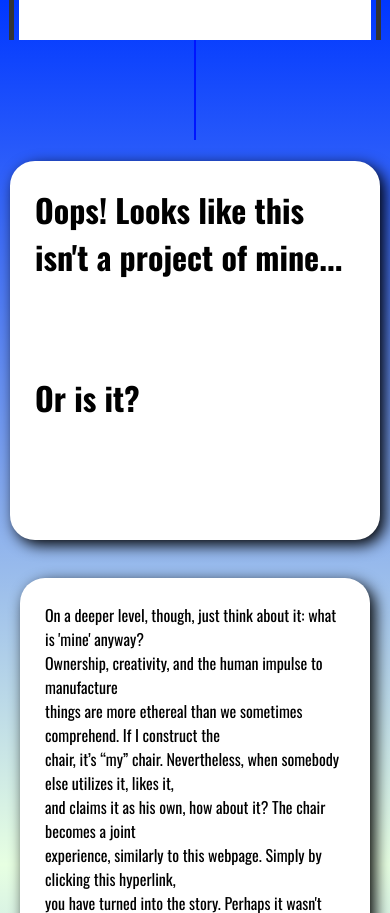
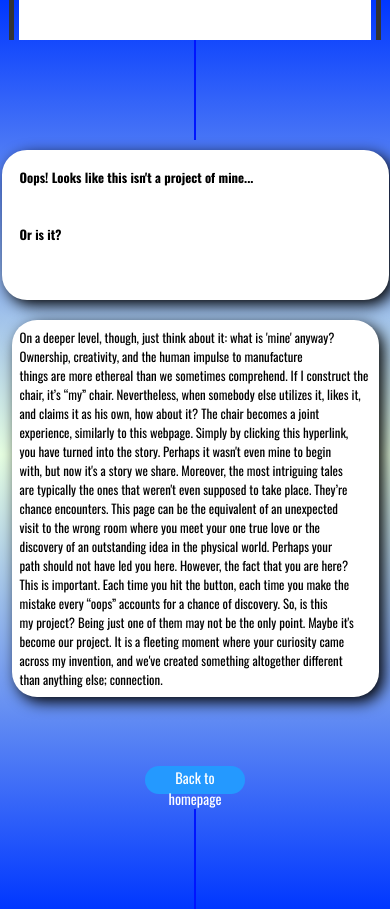
Before and after one commit to goatzygames/goatzy-codes, a plain HTML site: page 404.html in a window 390 px wide. Shown: the top 913 px of the page. Drawn offline with nearby package versions, Linux system fonts and the light colour scheme.

Commit message:
goatzygames-patch-1.4.3

```diff
--- a/index.js
+++ b/index.js
@@ -4,6 +4,10 @@ document.getElementById("SubmitButton").onclick = function() {
     const now = new Date(); // Create a new Date object for each click
     const Firsthours = now.getHours();
     const Firstminutes = now.getMinutes();
+    const UserCommentRealInput = document.getElementById("UserCommentInput")
+    const TheNameContainerFirstValue = document.getElementById("Input")
+
+    UserCommentRealInput.value = TheNameContainerFirstValue.value;
 
     if (document.getElementById("Input").value === "") {
         document.getElementById("Paragraph").textContent = `(${Firsthours}:${Firstminutes}) The input is empty.`
--- a/notfoundstyle.css
+++ b/notfoundstyle.css
@@ -2,18 +2,18 @@
 
 body {
     display: flex;
-    flex-direction: column;   /* Stack elements vertically */
+    flex-direction: column;
     justify-content: center;
     align-items: center;
     margin: 0;
     background: linear-gradient(rgb(0, 55, 255), rgb(231, 255, 226), rgb(0, 55, 255));
     background-repeat: repeat;
-    word-wrap: break-word;     /* Ensure words break correctly */
-    min-height: 100vh
+    word-wrap: break-word;
+    min-height: 100vh;
 }
 
 p, h1, h2, h3 {
-    font-family: 'Oswald', sans-serif; /* Add a fallback font */
+    font-family: 'Oswald', sans-serif;
 }
 
 #First {
@@ -21,8 +21,7 @@ p, h1, h2, h3 {
     background: white;
     border-radius: 25px;
     box-shadow: 5px 5px 15px;
-    margin-left: 10px;
-    margin-right: 10px;
+    margin: 10px;
     padding: 15px;
 }
 
@@ -30,8 +29,7 @@ p, h1, h2, h3 {
     box-shadow: 5px 5px 15px;
     background: white;
     padding: 25px;
-    margin-left: 20px;
-    margin-right: 20px;
+    margin: 20px;
     border-radius: 25px;
 }
 
@@ -65,10 +63,10 @@ button {
     width: 150px;
     height: 33px;
     border-radius: 15px;
-    border: 0px solid gray;
+    border: none;
     color: white;
     margin: 5px;
-    font-family: Oswald;
+    font-family: Oswald, sans-serif;
 }
 
 button:hover {
@@ -93,3 +91,38 @@ button:active {
         transform: scale(1.2);
     }
 }
+
+/* Responsive Styles */
+
+/* For tablets (screen width up to 768px) */
+@media (max-width: 768px) {
+    #First, #LongText {
+        margin: 10px;
+        padding: 10px;
+        font-size: 0.9rem; /* Reduce text size */
+    }
+
+    button {
+        width: 120px;
+        height: 30px;
+    }
+}
+
+/* For mobile phones (screen width up to 480px) */
+@media (max-width: 480px) {
+    body {
+        flex-direction: column;
+    }
+
+    #First, #LongText {
+        width: 90%; /* Reduce width for smaller screens */
+        padding: 8px;
+        font-size: 0.8rem;
+    }
+
+    button {
+        width: 100px;
+        height: 28px;
+        font-size: 0.9rem; /* Adjust button text size */
+    }
+}
--- a/style.css
+++ b/style.css
@@ -23,7 +23,7 @@ p, h1, h2, h3 {
     width: 300px;
     align-self: center;
     display:block;
-    font-size:x-large;
+    font-size:xx-large;
 }
 
 button {
```
Also changed, not shown: FlappyBird/flappy.html (+15 -3 lines), index.html (+1 -1 lines).
